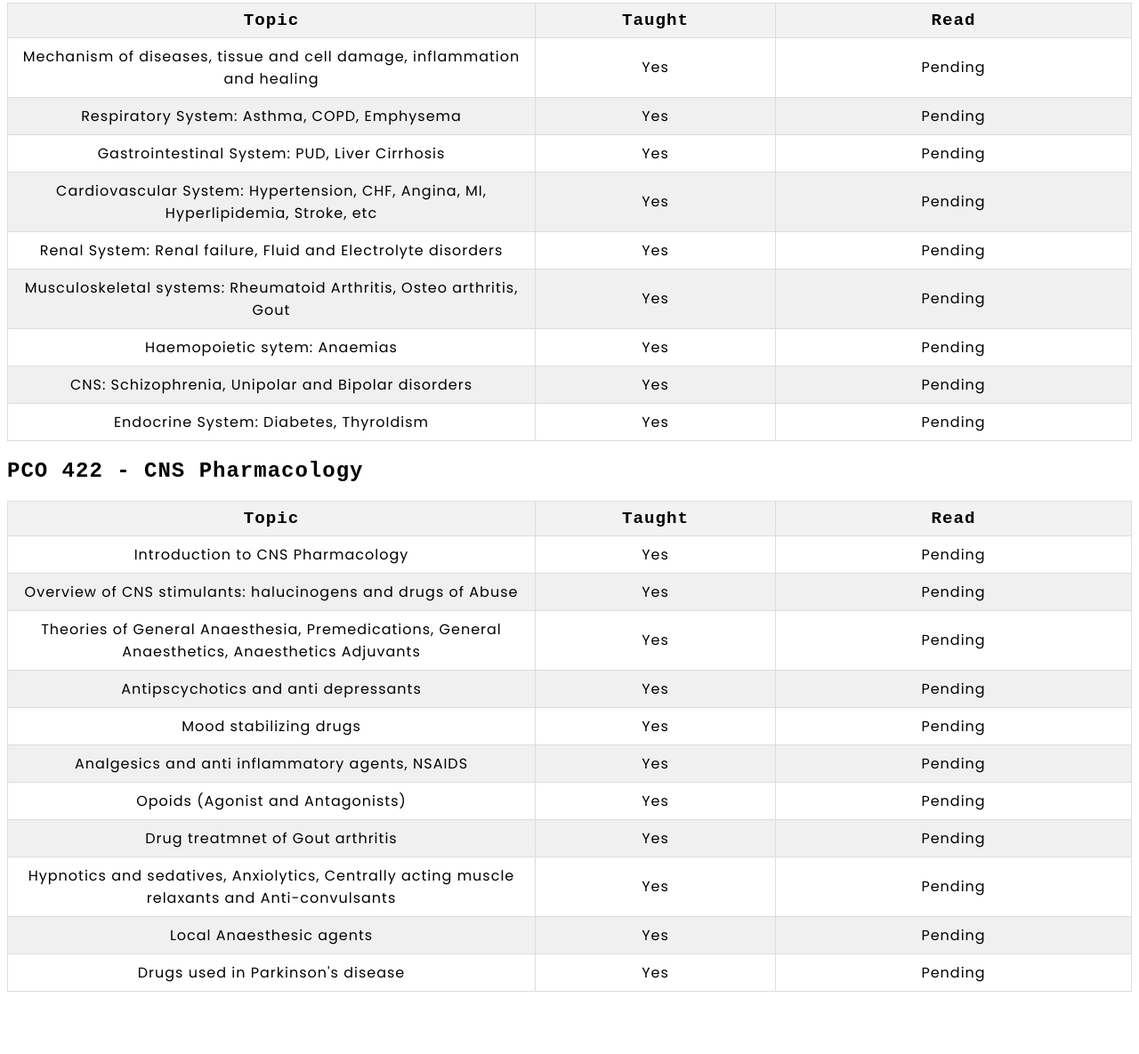
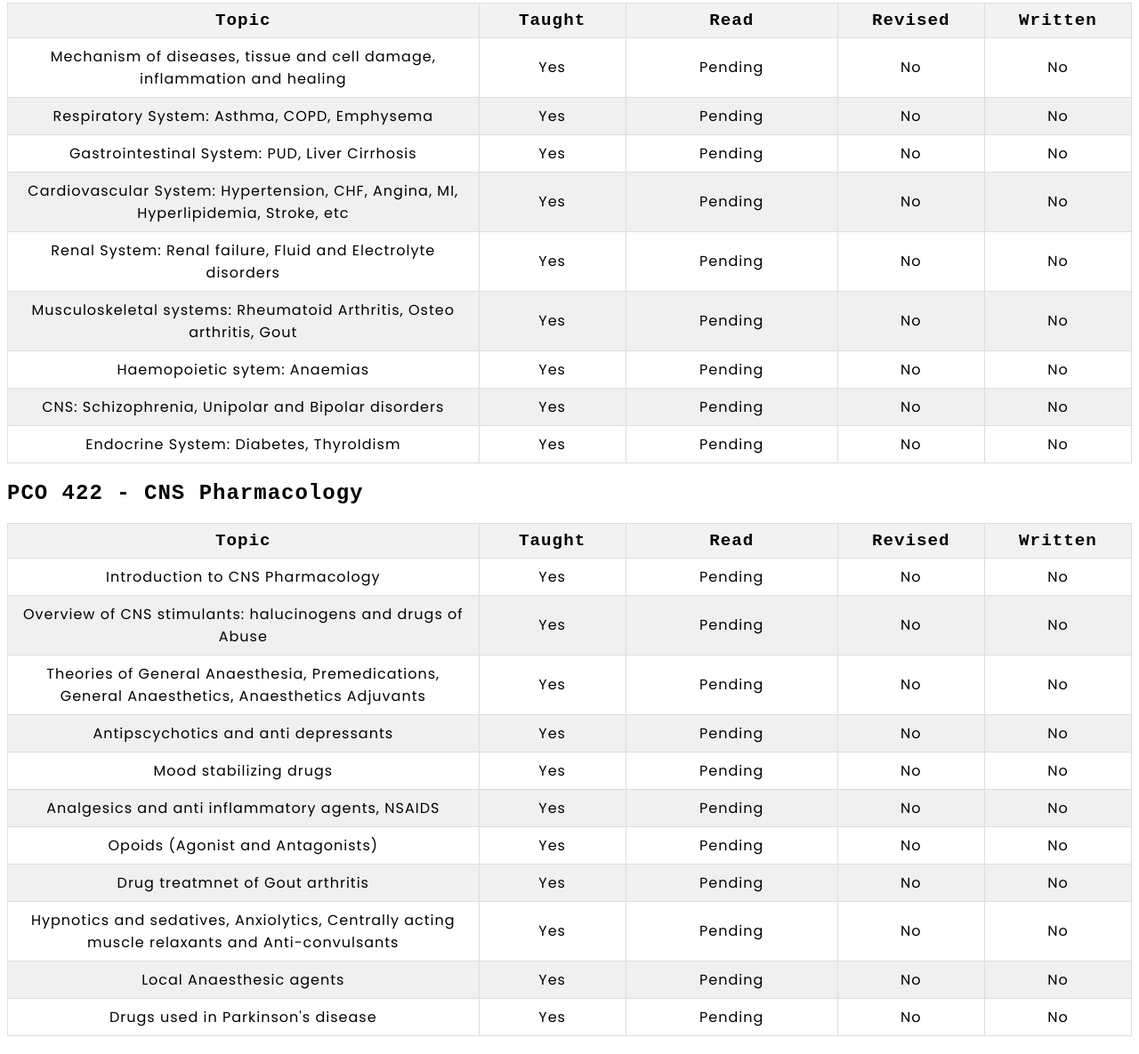
Before and after one commit to AJ1732/DCTP-Assignments, a plain HTML site: page index.html in a window 1280 px wide. Shown: the part 64-1249 px from the top of the page at 89% size. Before the commit the page ends 1199 px from the top, so only its background shows below. Drawn offline with Linux system fonts and the light colour scheme.

Commit message:
Changed location of files

```diff
--- a/PART 1/index.html
+++ b/index.html
@@ -14,6 +14,8 @@
         <th class="head-topic">Topic</th>
         <th class="head-taught">Taught</th>
         <th class="head-read">Read</th>
+        <th class="head-read">Revised</th>
+        <th class="head-read">Written</th>
       </tr>
     </thead>
     <tbody>
@@ -21,54 +23,72 @@
         <td>Mechanism of diseases, tissue and cell damage, inflammation and healing</td>
         <td>Yes</td>
         <td>Pending</td>
+        <td>No</td>
+        <td>No</td>
       </tr>
 
       <tr>
         <td>Respiratory System: Asthma, COPD, Emphysema</td>
         <td>Yes</td>
         <td>Pending</td>
+        <td>No</td>
+        <td>No</td>
       </tr>
 
       <tr>
         <td>Gastrointestinal System: PUD, Liver Cirrhosis</td>
         <td>Yes</td>
         <td>Pending</td>
+        <td>No</td>
+        <td>No</td>
       </tr>
 
       <tr>
         <td>Cardiovascular System: Hypertension, CHF, Angina, MI, Hyperlipidemia, Stroke, etc</td>
         <td>Yes</td>
         <td>Pending</td>
+        <td>No</td>
+        <td>No</td>
       </tr>
 
       <tr>
         <td>Renal System: Renal failure, Fluid and Electrolyte disorders</td>
         <td>Yes</td>
         <td>Pending</td>
+        <td>No</td>
+        <td>No</td>
       </tr>
 
       <tr>
         <td>Musculoskeletal systems: Rheumatoid Arthritis, Osteo arthritis, Gout</td>
         <td>Yes</td>
         <td>Pending</td>
+        <td>No</td>
+        <td>No</td>
       </tr>
 
       <tr>
         <td>Haemopoietic sytem: Anaemias</td>
         <td>Yes</td>
         <td>Pending</td>
+        <td>No</td>
+        <td>No</td>
       </tr>
 
       <tr>
         <td>CNS: Schizophrenia, Unipolar and Bipolar disorders</td>
         <td>Yes</td>
         <td>Pending</td>
+        <td>No</td>
+        <td>No</td>
       </tr>
 
       <tr>
         <td>Endocrine System: Diabetes, ThyroIdism</td>
         <td>Yes</td>
         <td>Pending</td>
+        <td>No</td>
+        <td>No</td>
       </tr>
     </tbody>
   </table>
@@ -80,6 +100,8 @@
         <th class="head-topic">Topic</th>
         <th class="head-taught">Taught</th>
         <th class="head-read">Read</th>
+        <th class="head-read">Revised</th>
+        <th class="head-read">Written</th>
       </tr>
     </thead>
     <tbody>
@@ -87,70 +109,92 @@
         <td>Introduction to CNS Pharmacology</td>
         <td>Yes</td>
         <td>Pending</td>
+        <td>No</td>
+        <td>No</td>
       </tr>
 
       <tr>
         <td>Overview of CNS stimulants: halucinogens and drugs of Abuse</td>
         <td>Yes</td>
         <td>Pending</td>
+        <td>No</td>
+        <td>No</td>
       </tr>
 
       <tr>
         <td>Theories of General Anaesthesia, Premedications, General Anaesthetics, Anaesthetics Adjuvants</td>
         <td>Yes</td>
         <td>Pending</td>
+        <td>No</td>
+        <td>No</td>
       </tr>
 
       <tr>
         <td>Antipscychotics and anti depressants</td>
         <td>Yes</td>
         <td>Pending</td>
+        <td>No</td>
+        <td>No</td>
       </tr>
 
       <tr>
         <td>Mood stabilizing drugs</td>
         <td>Yes</td>
         <td>Pending</td>
+        <td>No</td>
+        <td>No</td>
       </tr>
 
       <tr>
         <td>Analgesics and anti inflammatory agents, NSAIDS</td>
         <td>Yes</td>
         <td>Pending</td>
+        <td>No</td>
+        <td>No</td>
       </tr>
 
       <tr>
         <td>Opoids (Agonist and Antagonists)</td>
         <td>Yes</td>
         <td>Pending</td>
+        <td>No</td>
+        <td>No</td>
       </tr>
 
       <tr>
         <td>Drug treatmnet of Gout arthritis</td>
         <td>Yes</td>
         <td>Pending</td>
+        <td>No</td>
+        <td>No</td>
       </tr>
 
       <tr>
         <td>Hypnotics and sedatives, Anxiolytics, Centrally acting muscle relaxants and Anti-convulsants</td>
         <td>Yes</td>
         <td>Pending</td>
+        <td>No</td>
+        <td>No</td>
       </tr>
 
       <tr>
         <td>Local Anaesthesic agents</td>
         <td>Yes</td>
         <td>Pending</td>
+        <td>No</td>
+        <td>No</td>
       </tr>
 
       <tr>
         <td>Drugs used in Parkinson's disease</td>
         <td>Yes</td>
         <td>Pending</td>
+        <td>No</td>
+        <td>No</td>
       </tr>
     </tbody>
   </table>
 
-  <script src="app2.js"></script>
+  <script src="app.js"></script>
 </body>
 </html>
--- a/PART 1/style.css
+++ b/style.css
@@ -41,15 +41,16 @@ h2 {
 
 /* Make the table responsive */
 .responsive-table td:nth-child(1) {
-  width: 45vw;
-  min-width: 45vw;
+  width: 35vw;
+  min-width: 35vw;
 }
 
-.responsive-table td:nth-child(2) {
-  width: 20vw;
+.responsive-table td:nth-child(n + 2) {
+  width: 10vw;
+  min-width: 10vw;
 }
 
 .responsive-table td:nth-child(3) {
-  min-width: 25vw;
-  width: 30vw;
+  min-width: 15vw;
+  width: 15vw;
 }
```
Also changed, not shown: app.js (renamed from PART 1/app.js), app2.js (renamed from PART 1/app2.js).
